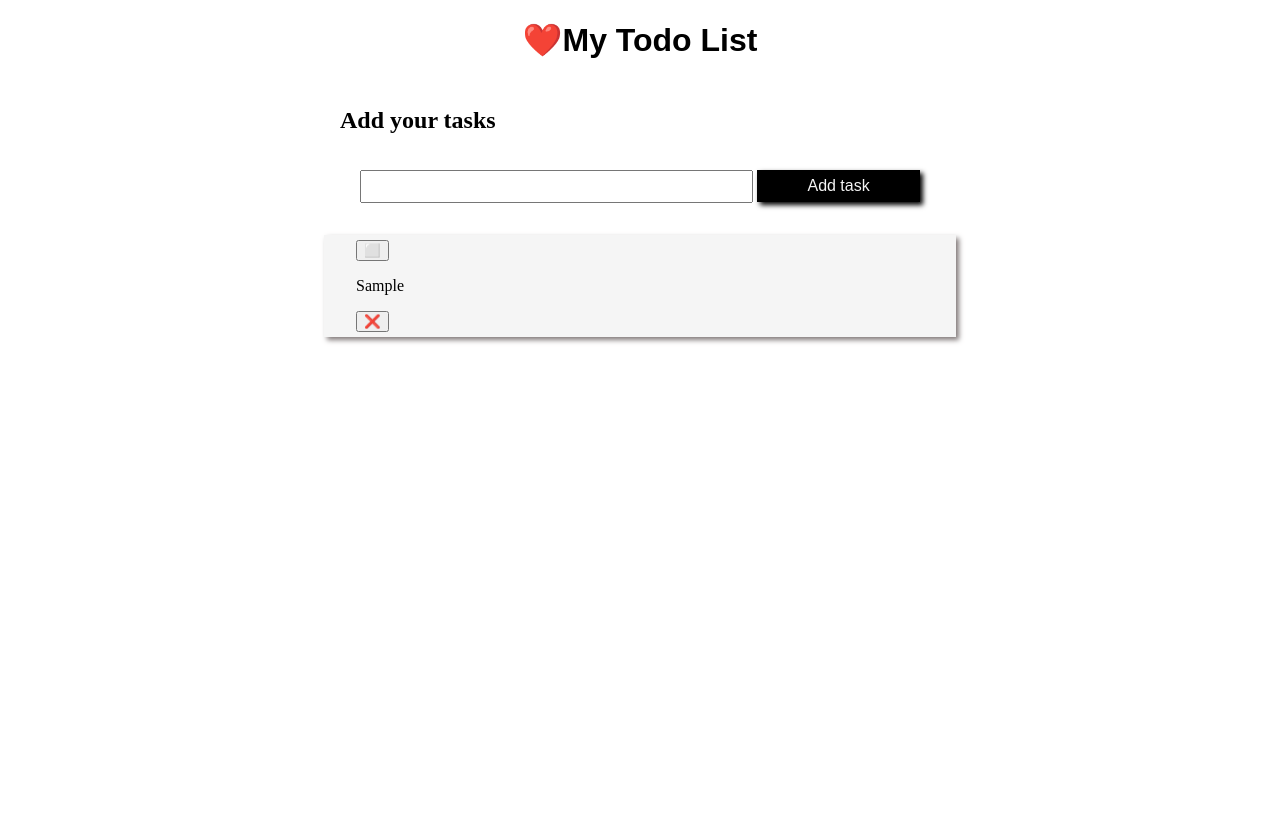
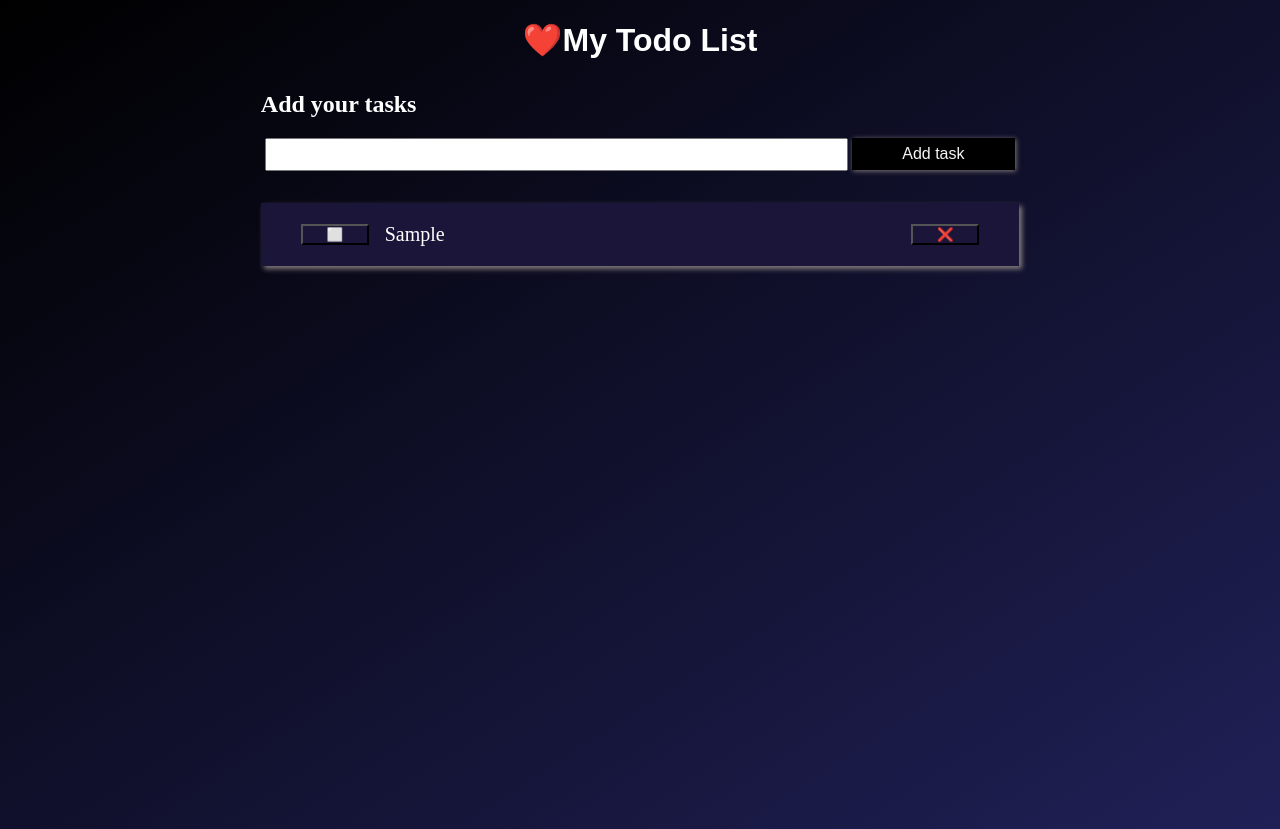
Before and after one commit to ju-nmd2023/fop-todo-list-NancyNancy07, a plain HTML site: page index.html in a window 1280 px wide. Both pictures are taken after typing "Sample" into the empty fields and a click on the button "Add task". Before the commit the page ends 800 px from the top, so only its background shows below. Drawn offline with Linux system fonts and the light colour scheme; a web font is replaced by a local one.

Commit message:
finish with design

```diff
--- a/index.html
+++ b/index.html
@@ -7,7 +7,7 @@
     <link rel="stylesheet" href="style.css" />
     <script src="main.js"></script>
   </head>
-  <body>
+  <body class="bg-color">
     <header><h1>❤️My Todo List</h1></header>
     <main>
       <section id="container">
@@ -16,6 +16,7 @@
         <button id="addButton">Add task</button>
         <section id="taskContainer"></section>
       </section>
+      <section class="spacer"></section>
     </main>
   </body>
 </html>
--- a/main.js
+++ b/main.js
@@ -1,19 +1,20 @@
 function doneTask(event) {
   const doneTask = event.target.parentNode.childNodes[1].innerText;
+  event.target.innerText = "✔️";
+
   let todoArray = JSON.parse(localStorage.todo);
+
   const doneTaskIndex = todoArray.findIndex(function (event) {
     return event.name === doneTask;
   });
   if (doneTaskIndex !== -1) {
     todoArray[doneTaskIndex].done = true;
   }
-  event.target.innerText = "✔️";
-
   localStorage.todo = JSON.stringify(todoArray);
   displayTask();
 }
 function removeTask(event) {
-  const taskName = event.target.parentNode.firstChild.innerText;
+  const taskName = event.target.parentNode.childNodes[1].innerText;
   let todoArray = JSON.parse(localStorage.todo);
   // finding the index of selected task
   const taskIndex = todoArray.findIndex(function (event) {
@@ -30,11 +31,20 @@ function displayTask() {
     let todoArray = JSON.parse(localStorage.todo);
     const containerElement = document.getElementById("taskContainer");
     containerElement.innerText = "";
+
     for (let task of todoArray) {
       const divElement = document.createElement("div");
+      divElement.classList.add("bgColor");
+
       divElement.classList.add("li");
+
       const checkButton = document.createElement("button");
-      checkButton.innerText = "⬜";
+      checkButton.classList.add("bgColor");
+      if (task.done === true) {
+        checkButton.innerText = "✔️";
+      } else {
+        checkButton.innerText = "⬜";
+      }
       checkButton.addEventListener("click", doneTask);
       divElement.appendChild(checkButton);
 
@@ -44,6 +54,7 @@ function displayTask() {
 
       const removeButton = document.createElement("button");
       removeButton.innerText = "❌";
+      removeButton.classList.add("bgColor");
       removeButton.addEventListener("click", removeTask);
       divElement.appendChild(removeButton);
 
--- a/style.css
+++ b/style.css
@@ -4,23 +4,27 @@ h1 {
   font-optical-sizing: auto;
   font-weight: 700;
   font-style: normal;
+  color: white;
+}
+.bg-color {
+  height: 100vh;
+  background-image: linear-gradient(to bottom right, black, rgb(32, 32, 87));
 }
 body {
   text-align: center;
-  background-color: white;
 }
 #container {
-  width: 50%;
+  width: 60%;
   margin: auto;
   margin-top: 2rem;
 }
 #taskName {
   text-align: left;
-  padding: 1rem;
+  color: white;
 }
 input {
   padding: 7px 5px;
-  width: 60%;
+  width: 75%;
 }
 #addButton {
   background-color: black;
@@ -28,14 +32,25 @@ input {
   padding: 7px 50px;
   max-width: 100%;
   font-size: medium;
-  box-shadow: 3px 3px 5px black;
+  box-shadow: 1px 1px 5px rgb(130, 122, 122);
+
   color: whitesmoke;
 }
 .li {
+  display: grid;
+  grid-template-columns: 10% 1fr 10%;
+  grid-gap: 1rem;
+  align-items: center;
   text-align: left;
-  background-color: whitesmoke;
   box-shadow: 3px 3px 5px rgb(130, 122, 122);
-
-  padding: 5px 2em;
+  padding: 0px 2em;
   margin-top: 2rem;
+  font-size: 20px;
 }
+.bgColor {
+  background-color: rgb(27, 21, 58);
+  color: white;
+}
+.spacer {
+  height: 10vh;
+}
```
